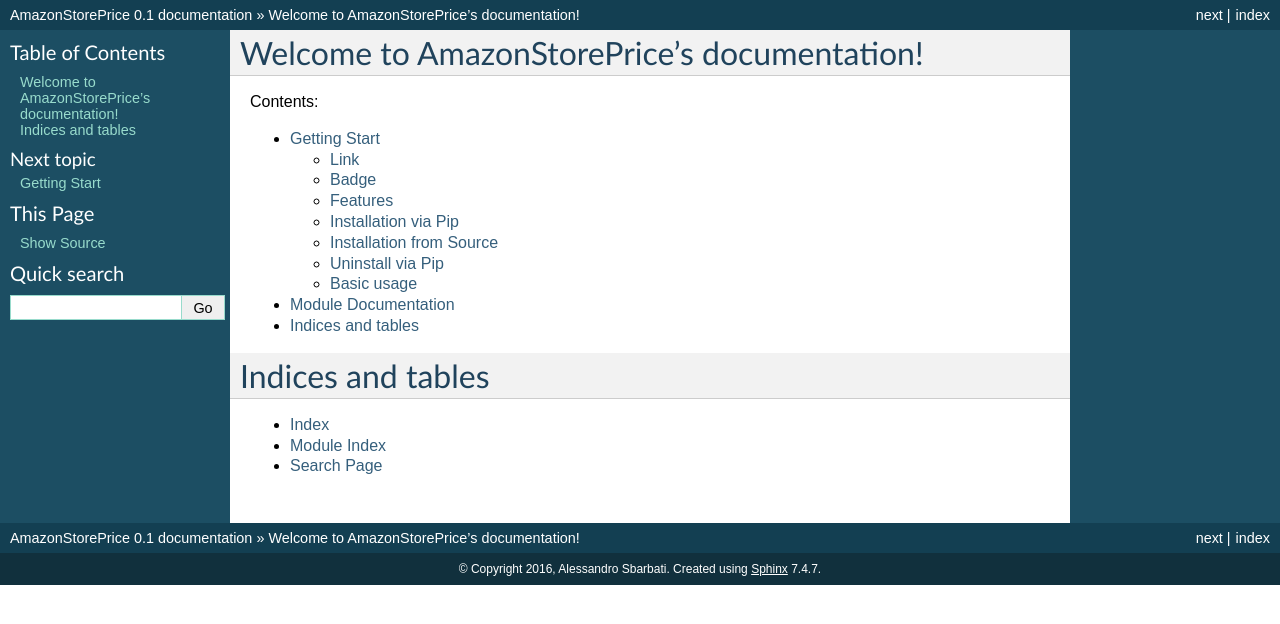
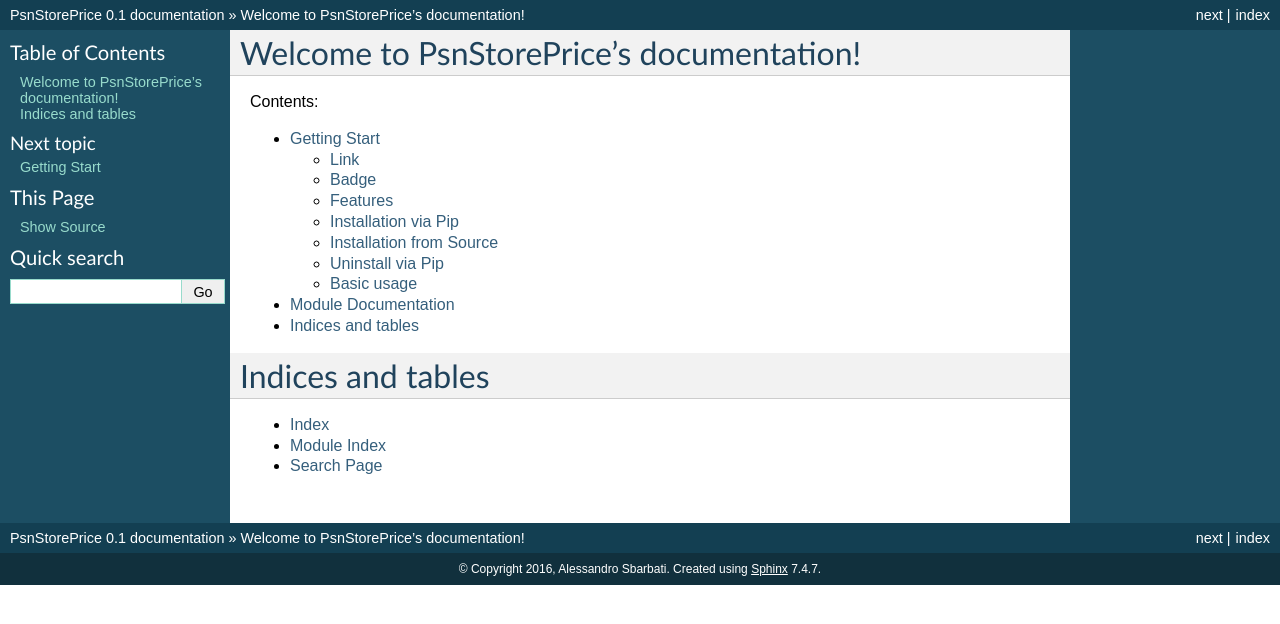
Before and after one commit to Mirio/psnstoreprice, a Sphinx documentation site: the page built from docs/index.rst, in a window 1280 px wide. Shown: the top 624 px of the page. Built offline with Sphinx 7.4.7, drawn with Linux system fonts in a browser that asks for light colours.

Commit message:
mistake lib referal

```diff
--- a/docs/conf.py
+++ b/docs/conf.py
@@ -1,7 +1,7 @@
 #!/usr/bin/env python3
 # -*- coding: utf-8 -*-
 #
-# AmazonStorePrice documentation build configuration file, created by
+# PsnStorePrice documentation build configuration file, created by
 # sphinx-quickstart on Sun Feb 14 00:04:51 2016.
 #
 # This file is execfile()d with the current directory set to its
@@ -48,7 +48,7 @@
 master_doc = 'index'
 
 # General information about the project.
-project = 'AmazonStorePrice'
+project = 'PsnStorePrice'
 copyright = '2016, Alessandro Sbarbati'
 author = 'Alessandro Sbarbati'
 
@@ -202,7 +202,7 @@
 #html_search_scorer = 'scorer.js'
 
 # Output file base name for HTML help builder.
-htmlhelp_basename = 'AmazonStorePricedoc'
+htmlhelp_basename = 'PsnStorePricedoc'
 
 # -- Options for LaTeX output ---------------------------------------------
 
@@ -224,7 +224,7 @@
 # (source start file, target name, title,
 #  author, documentclass [howto, manual, or own class]).
 latex_documents = [
-    (master_doc, 'AmazonStorePrice.tex', 'AmazonStorePrice Documentation',
+    (master_doc, 'PsnStorePrice.tex', 'PsnStorePrice Documentation',
      'Alessandro Sbarbati', 'manual'),
 ]
 
@@ -254,7 +254,7 @@
 # One entry per manual page. List of tuples
 # (source start file, name, description, authors, manual section).
 man_pages = [
-    (master_doc, 'amazonstoreprice', 'AmazonStorePrice Documentation',
+    (master_doc, 'psnstoreprice', 'PsnStorePrice Documentation',
      [author], 1)
 ]
 
@@ -268,8 +268,8 @@
 # (source start file, target name, title, author,
 #  dir menu entry, description, category)
 texinfo_documents = [
-    (master_doc, 'AmazonStorePrice', 'AmazonStorePrice Documentation',
-     author, 'AmazonStorePrice', 'One line description of project.',
+    (master_doc, 'PsnStorePrice', 'PsnStorePrice Documentation',
+     author, 'PsnStorePrice', 'One line description of project.',
      'Miscellaneous'),
 ]
 
--- a/docs/index.rst
+++ b/docs/index.rst
@@ -3,8 +3,8 @@
    You can adapt this file completely to your liking, but it should at least
    contain the root `toctree` directive.
 
-Welcome to AmazonStorePrice's documentation!
-============================================
+Welcome to PsnStorePrice's documentation!
+=========================================
 
 Contents:
 
```
